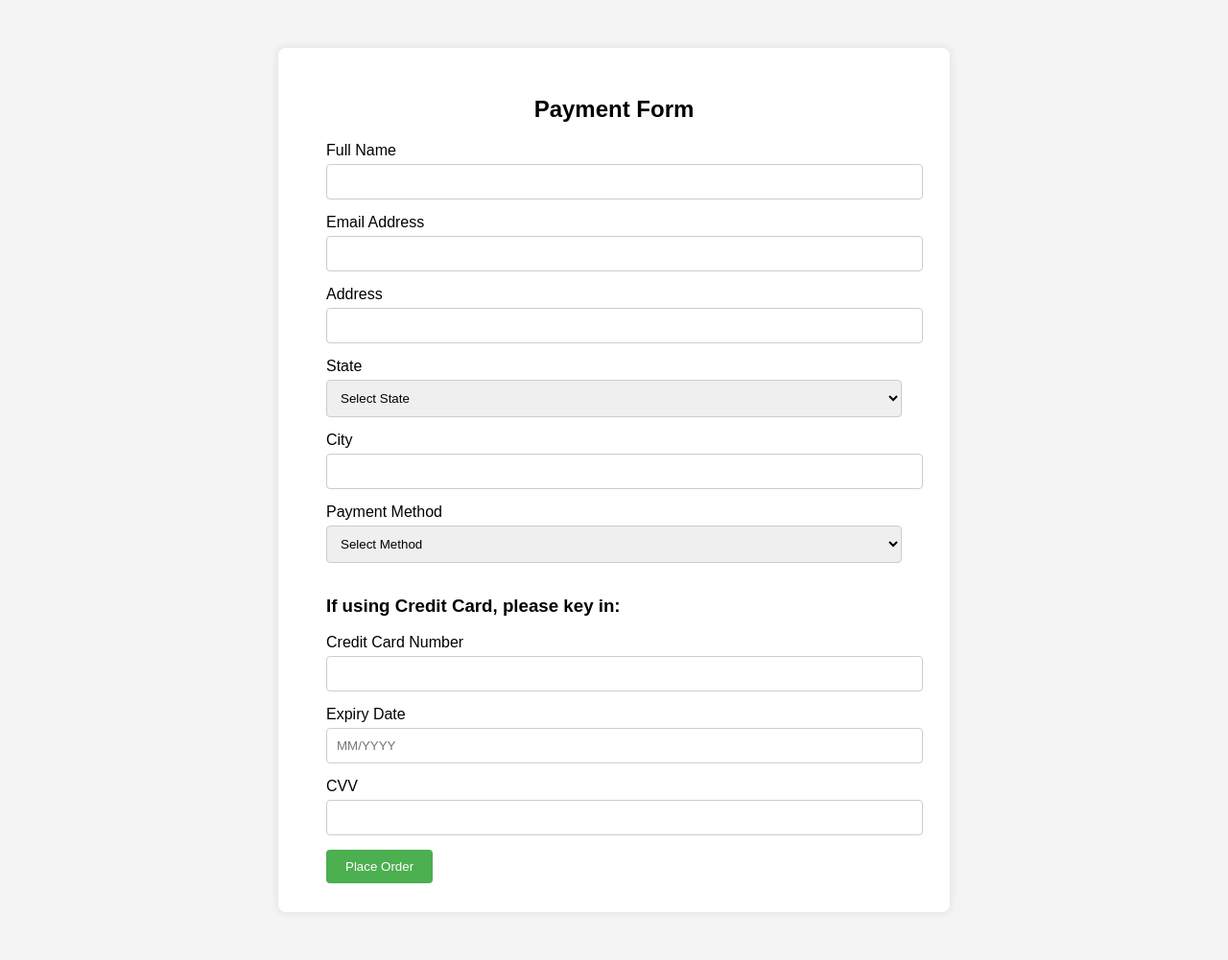
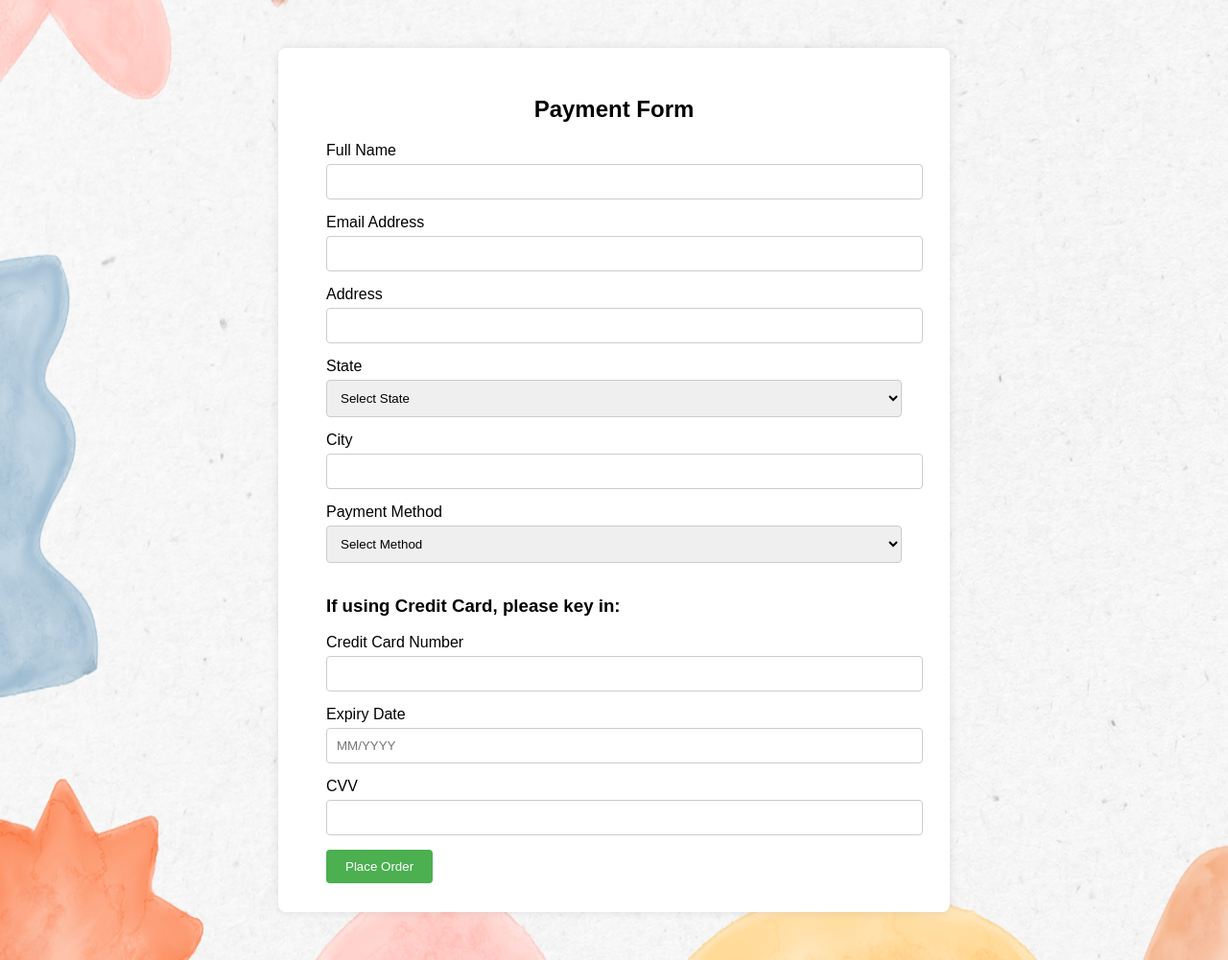
Before and after one commit to CelineKong65/DWP_PROJECT, a PHP site: page /Payment/payment.html in a window 1280 px wide. Shown: the part 152-1153 px from the top of the page at 96% size. Run offline with PHP 8.4, Linux system fonts and the light colour scheme.

Commit message:
payment 50% done

```diff
--- a/Payment/payment.css
+++ b/Payment/payment.css
@@ -3,6 +3,9 @@ body {
     background-color: #f4f4f4;
     margin: 0;
     padding: 0;
+    background-image: url(p.backg.png);
+    background-repeat: no-repeat;
+    background-size: 1550px 1200px;
 }
 
 
```
Also changed, not shown: Payment/p.backg.png (added).
